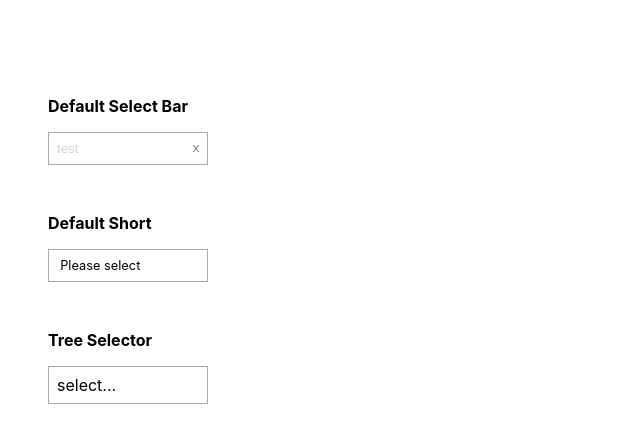
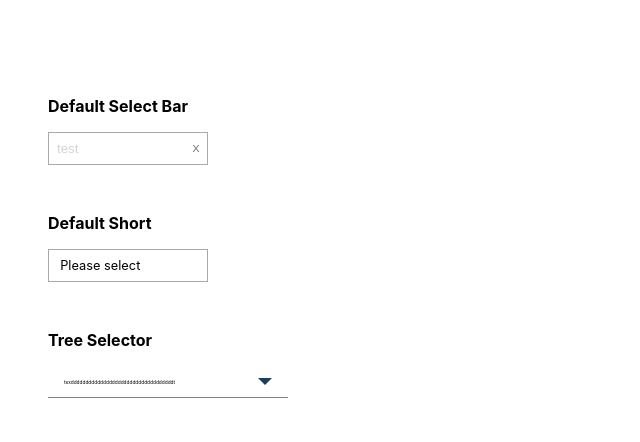
Before and after one commit to catsheue/sweet-select, a React (Create React App) app: page / in a window 1280 px wide. Shown: the top 442 px of the page, without its empty margins (0-640 px from the left). Built offline with nearby package versions, Linux system fonts and the light colour scheme.

Commit message:
[Add] tree

```diff
--- a/src/App.js
+++ b/src/App.js
@@ -5,6 +5,8 @@ import TreeSelector from "./container/TreeSelector";
 import { useSweetTree } from "./hooks/useSweetTree";
 import { useSweetShort } from "./hooks/useSweetShort";
 import ShortSelectBar from "./container/ShortSelectBar";
+import { treeConfig } from "./config/treeConfig";
+import styled from "styled-components";
 
 const fakeList = [
   { name: "cuteLuna", id: 1 },
@@ -33,21 +35,25 @@ const shortList = [
   { name: "cuteLuna", id: 1 },
   { name: "abc", id: 2 },
 ];
+
+const ContentWrapper = styled.div`
+  width: 15rem;
+`;
+
 function App() {
   const defaultSelect = useSweetSelect();
   const defaultTree = useSweetTree();
   const defaultShort = useSweetShort();
   return (
     <div className="App">
-      <header className="App-header">
+      <ContentWrapper>
         <h2 className="App-select-type">Default Select Bar</h2>
         <SelectBar {...defaultSelect} placeholder="test" list={fakeList} />
         <h2 className="App-select-type">Default Short</h2>
         <ShortSelectBar {...defaultShort} list={shortList} />
-
         <h2 className="App-select-type">Tree Selector</h2>
-        <TreeSelector {...defaultTree} />
-      </header>
+        <TreeSelector {...defaultTree} list={treeConfig} />
+      </ContentWrapper>
     </div>
   );
 }
--- /dev/null
+++ b/src/config/treeConfig.js
@@ -0,0 +1,44 @@
+export const treeConfig = [
+  {
+    ID: 0,
+    Name: "BBin(ALL)",
+    Subsidiaries: [
+      {
+        OperatorId: "hp",
+        Status: 1,
+        ID: 35,
+      },
+      {
+        OperatorId: "miou",
+        Status: 2,
+        ID: 35,
+      },
+      {
+        OperatorId: "abc",
+        Status: 1,
+        ID: 35,
+      },
+    ],
+  },
+  {
+    ID: 19,
+    Name: "bbintest1",
+    Subsidiaries: [
+      {
+        OperatorId: "ha",
+        Status: 1,
+        ID: 33,
+      },
+      {
+        OperatorId: "lisa",
+        Status: 1,
+        ID: 33,
+      },
+      {
+        OperatorId: "mimosa",
+        Status: 1,
+        ID: 33,
+      },
+    ],
+  },
+];
--- a/src/container/TreeSelector.js
+++ b/src/container/TreeSelector.js
@@ -1,6 +1,31 @@
 import React, { useState } from "react";
 import styled from "styled-components";
 
+const SelectWrapper = styled.div`
+  cursor: pointer;
+  position: relative;
+  width: 100%;
+`;
+
+const TopTextBlock = styled.div`
+  display: flex;
+  justify-content: space-between;
+  border-bottom: 1px solid gray;
+  width: 100%;
+  height: 2rem;
+  line-height: 2rem;
+  padding: 0 1rem 0 0;
+
+  align-items: center;
+`;
+
+const TopText = styled.div`
+  text-overflow: ellipsis;
+  white-space: nowrap;
+  overflow: hidden;
+  font-size: 0.3rem;
+  padding: 0 1rem;
+`;
 const DropDown = styled.div`
   height: 12rem;
   position: absolute;
@@ -11,42 +36,33 @@ const DropDown = styled.div`
   z-index: 1;
   background: #fff;
 `;
-const fakeDataList = [
-  {
-    name: "fruits",
-    type: [{ name: "banana" }, { name: "strawberry" }],
-  },
-  {
-    name: "coffee",
-    type: [{ name: "Latte" }, { name: "Cappuccino" }],
-  },
-  {
-    name: "coffee",
-    type: [{ name: "Latte" }, { name: "Cappuccino" }, { name: "Mocha" }],
-  },
-  {
-    name: "car",
-    type: [],
-  },
-];
+const Triangle = styled.div`
+  transform: ${(props) => (props.isDropdownOpen ? "rotate(180deg)" : "none")};
+  transition: all 0.2s;
+
+  width: 0;
+  height: 0;
+  border-left: 7px solid transparent;
+  border-right: 7px solid transparent;
+  border-top: 7px solid #1c3d5f;
+`;
 export default function TreeSelector({
   isDropdownOpen,
   setIsDropdownOpen,
   wrapper,
 }) {
   return (
-    <div className="wrapper" ref={wrapper}>
-      <div
-        className="top-input"
-        onClick={() => setIsDropdownOpen((prev) => !prev)}
-      >
-        select...
-      </div>
+    <SelectWrapper ref={wrapper}>
+      <TopTextBlock onClick={() => setIsDropdownOpen((prev) => !prev)}>
+        <TopText>texdddddddddddddddddddddddddddddddddddt</TopText>
+
+        <Triangle isDropdownOpen={isDropdownOpen} />
+      </TopTextBlock>
       {isDropdownOpen && (
         <DropDown className="dropdown">
           <div></div>
         </DropDown>
       )}
-    </div>
+    </SelectWrapper>
   );
 }
--- a/src/hooks/useSweetShort.js
+++ b/src/hooks/useSweetShort.js
@@ -1,5 +1,7 @@
 import { useCallback, useRef, useState } from "react";
 import { useClickOutside } from "./useClickOutside";
+
+// list 是從app那邊給的...外部的值
 
 export function useSweetShort() {
   const [isDropdownOpen, setIsDropdownOpen] = useState(false);
```
